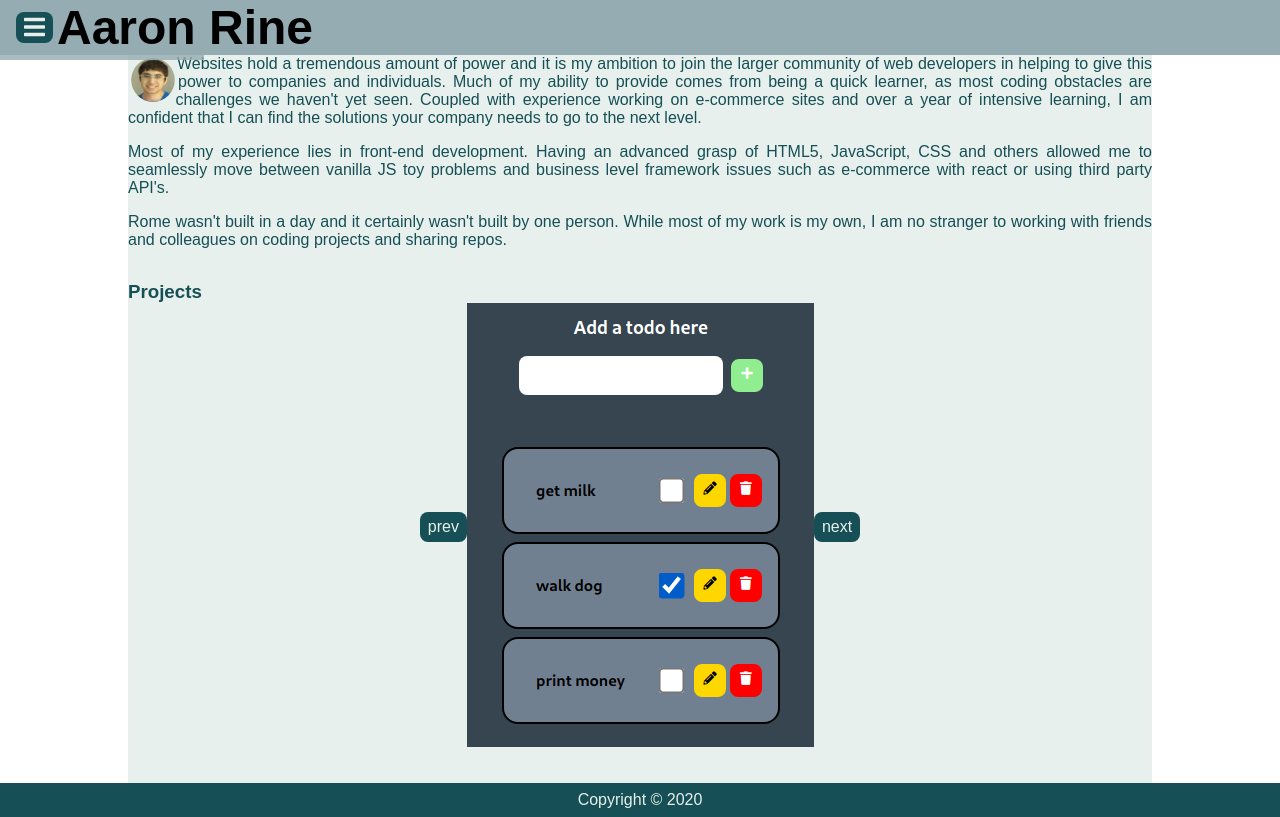
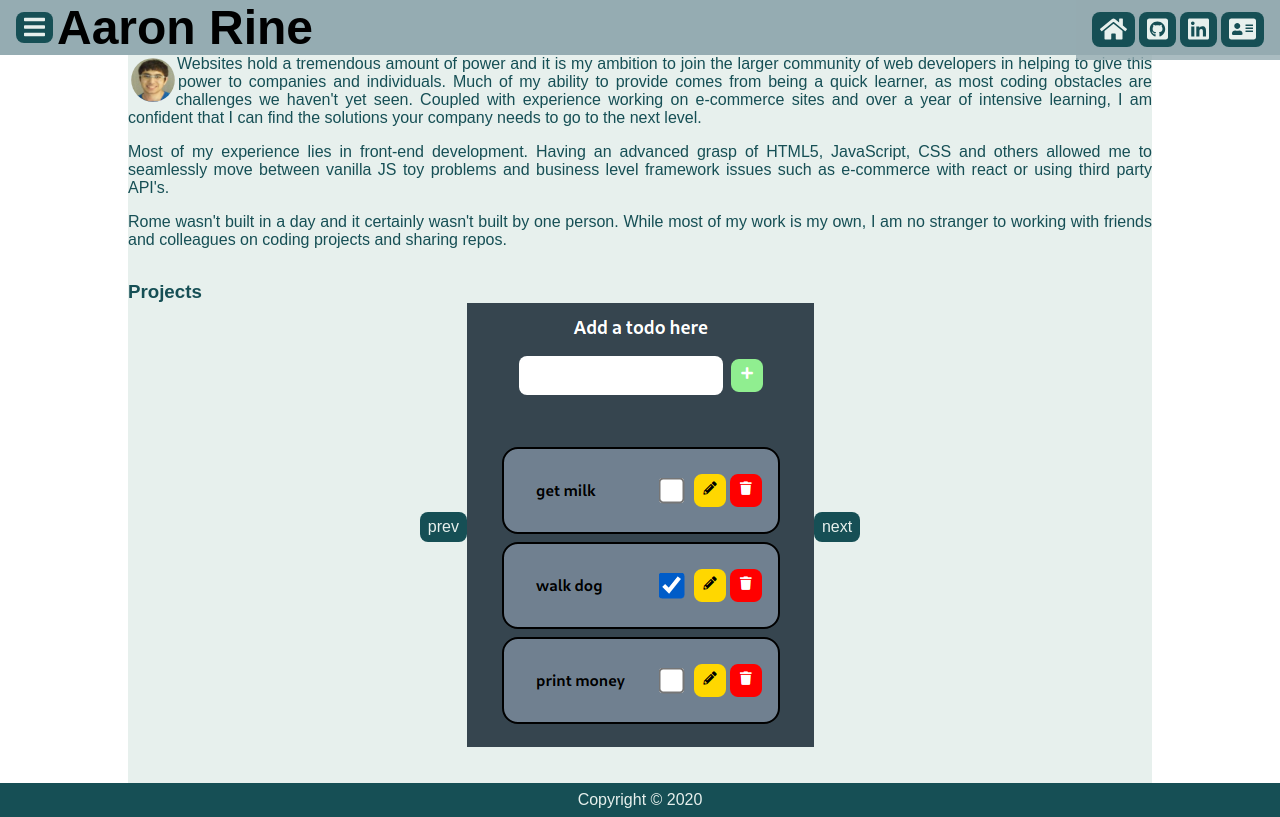
Before and after one commit to aaronrine/portfolio, a React (Create React App) app in the folder frontend/: page / in a window 1280 px wide. Built offline with nearby package versions, Linux system fonts and the light colour scheme; a web font is replaced by a local one.

Commit message:
style(Navbar): add media querry

```diff
--- a/frontend/src/components/Navbar/Navbar.scss
+++ b/frontend/src/components/Navbar/Navbar.scss
@@ -6,6 +6,12 @@
   top: 0;
   left: 0;
   transform: translateY(0);
+  @media (min-width: 768px) {
+    width: max-content;
+    z-index: 200;
+    left: auto;
+    right: 0;
+  }
   &.animateMenu {
     transition: transform 0.25s ease-in-out;
   }
```
